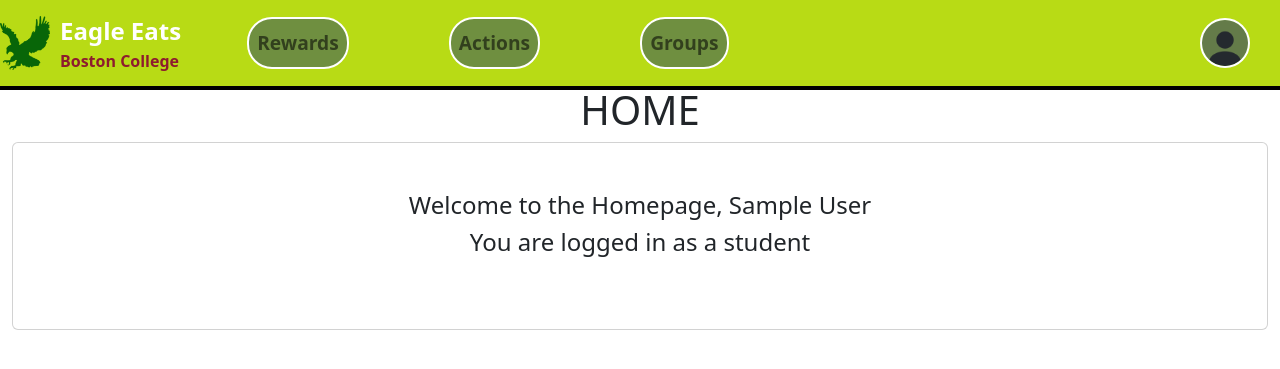
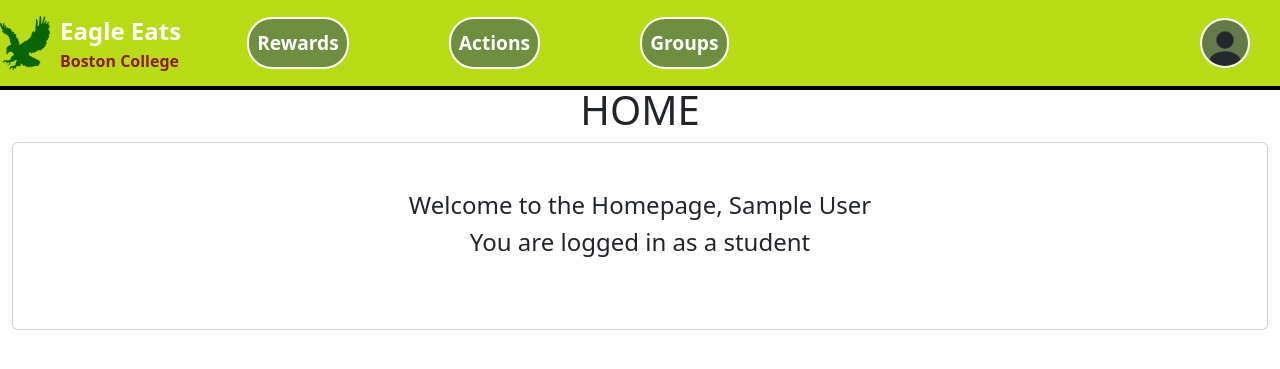
Before and after one commit to CSCI3356-Fall2024/Byte-to-Eat, a Django app: page / in a window 1280 px wide. Shown: the top 369 px of the page. Run offline with Django 5.2, Linux system fonts and the light colour scheme; the visitor is signed in with stand-in values (Sample User, id 1).

Commit message:
enforce nav bar link color

```diff
--- a/EagleEats/mainApp/templates/base.html
+++ b/EagleEats/mainApp/templates/base.html
@@ -66,7 +66,7 @@
       }
 
       .nav-item .nav-link {
-        color: white;
+        color: white !important;
         font-weight: bold;
         border-radius: 25px;
         background-color: #6f8f40;
```
